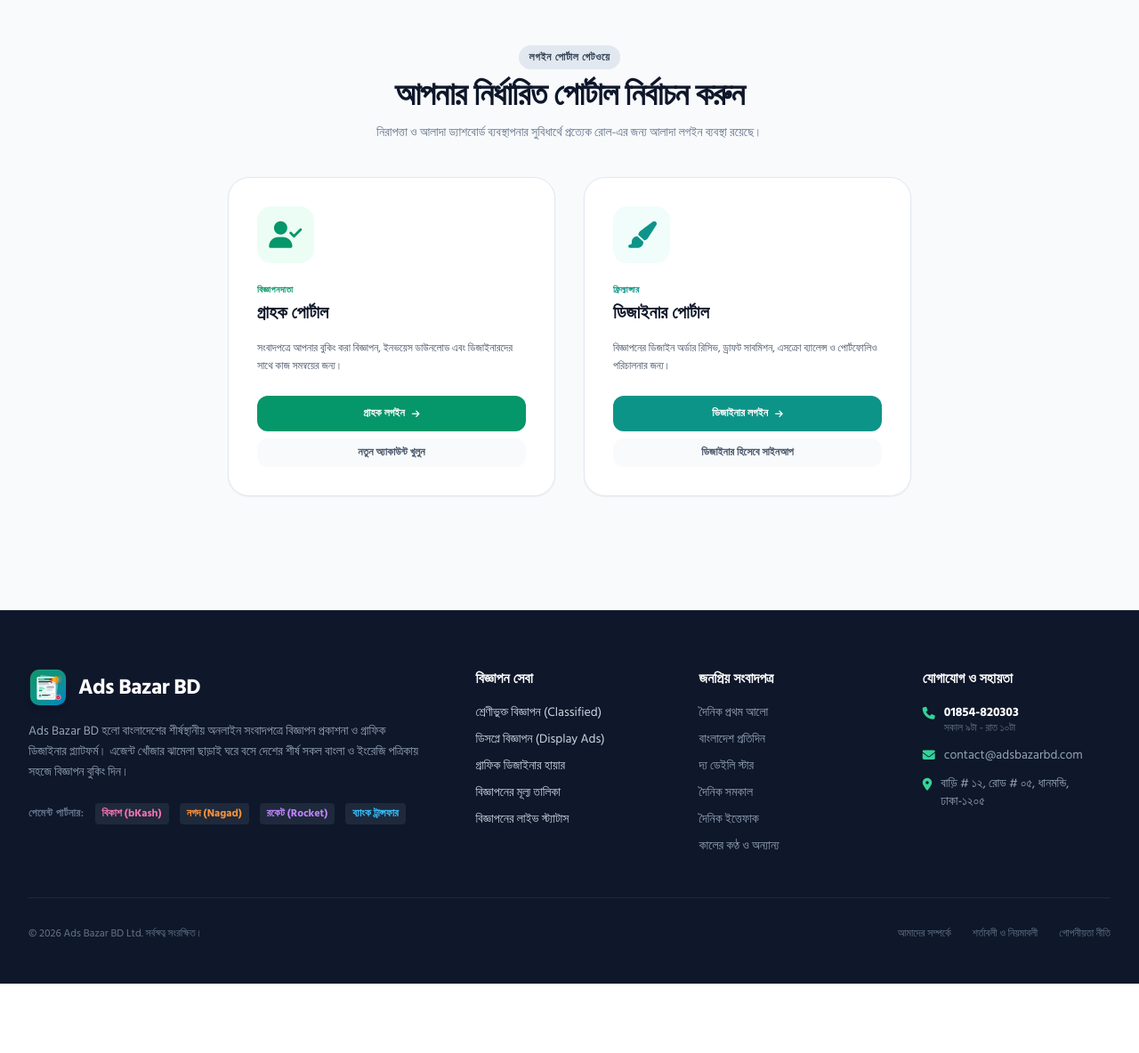
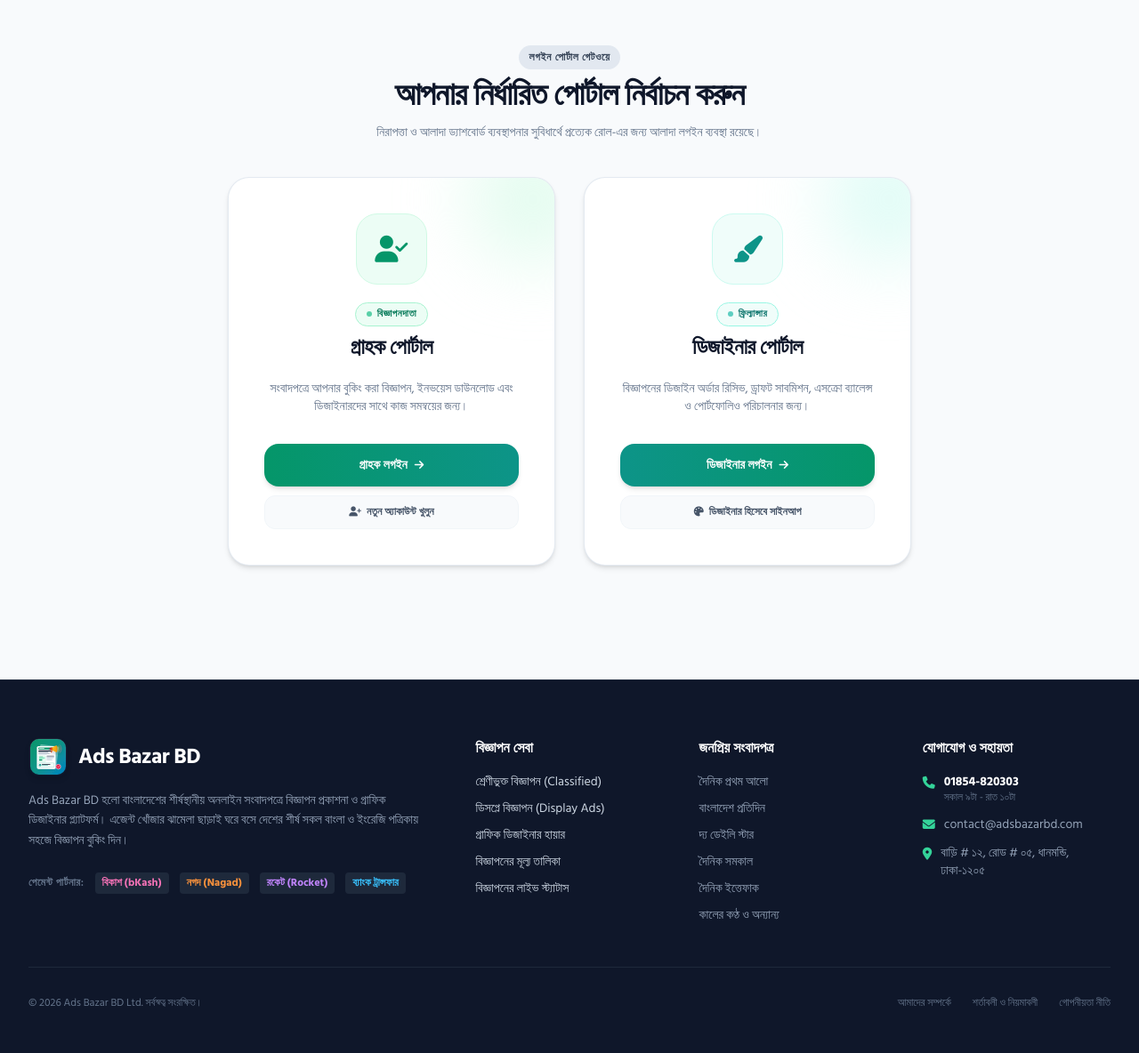
Before and after one commit to jahirul-fj/adsbazarbd, a Laravel app: page /login in a window 1280 px wide. Shown: the part 131-1315 px from the top of the page at 89% size. Before the commit the page ends 1237 px from the top, so only its background shows below. Run offline with Laravel 12, Linux system fonts and the light colour scheme; some libraries are stand-ins or nearby versions.

Commit message:
Center align card contents and enhance visual design on login portal selector

```diff
--- a/resources/views/auth/portal-selector.blade.php
+++ b/resources/views/auth/portal-selector.blade.php
@@ -16,49 +16,83 @@
 
     <div class="grid grid-cols-1 md:grid-cols-2 gap-8 max-w-3xl mx-auto">
         <!-- Portal 1: Client -->
-        <div class="bg-white rounded-3xl p-8 border border-slate-200 shadow-sm hover:shadow-xl hover:border-emerald-500 transition-all duration-300 flex flex-col justify-between group">
-            <div class="space-y-4">
-                <div class="w-16 h-16 rounded-2xl bg-emerald-50 text-emerald-600 flex items-center justify-center text-3xl group-hover:bg-emerald-600 group-hover:text-white transition-colors">
+        <div class="relative overflow-hidden bg-white rounded-3xl p-8 sm:p-10 border border-slate-200/90 shadow-md hover:shadow-2xl hover:border-emerald-500 hover:-translate-y-1.5 transition-all duration-300 flex flex-col justify-between items-center text-center group">
+            <!-- Ambient corner glow -->
+            <div class="absolute -top-12 -right-12 w-36 h-36 bg-emerald-100/60 rounded-full blur-2xl group-hover:bg-emerald-200/70 transition-colors pointer-events-none"></div>
+
+            <div class="space-y-5 flex flex-col items-center w-full relative z-10">
+                <!-- Icon Badge -->
+                <div class="w-20 h-20 rounded-3xl bg-emerald-50 border border-emerald-100 text-emerald-600 flex items-center justify-center text-3xl shadow-xs group-hover:scale-110 group-hover:bg-emerald-600 group-hover:text-white group-hover:shadow-lg transition-all duration-300">
                     <i class="fa-solid fa-user-check"></i>
                 </div>
-                <div>
-                    <span class="text-[10px] font-bold text-emerald-600 uppercase tracking-wider">বিজ্ঞাপনদাতা</span>
-                    <h3 class="text-xl font-black text-slate-900 mt-0.5">গ্রাহক পোর্টাল</h3>
+
+                <!-- Role Tag & Title -->
+                <div class="space-y-2 flex flex-col items-center">
+                    <span class="inline-flex items-center gap-1.5 px-3 py-1 rounded-full text-[11px] font-bold uppercase tracking-wider bg-emerald-50 text-emerald-700 border border-emerald-200">
+                        <span class="w-1.5 h-1.5 rounded-full bg-emerald-500 animate-pulse"></span>
+                        বিজ্ঞাপনদাতা
+                    </span>
+                    <h3 class="text-2xl font-black text-slate-900 tracking-tight group-hover:text-emerald-700 transition-colors">
+                        গ্রাহক পোর্টাল
+                    </h3>
                 </div>
-                <p class="text-xs text-slate-600 leading-relaxed">
+
+                <!-- Description -->
+                <p class="text-xs sm:text-sm text-slate-500 leading-relaxed max-w-xs mx-auto">
                     সংবাদপত্রে আপনার বুকিং করা বিজ্ঞাপন, ইনভয়েস ডাউনলোড এবং ডিজাইনারদের সাথে কাজ সমন্বয়ের জন্য।
                 </p>
             </div>
-            <div class="pt-6 space-y-2">
-                <a href="{{ route('client.login') }}" class="w-full inline-flex items-center justify-center gap-2 py-3 bg-emerald-600 hover:bg-emerald-700 text-white font-bold text-xs rounded-xl shadow-xs transition-colors">
-                    গ্রাহক লগইন <i class="fa-solid fa-arrow-right text-[10px]"></i>
+
+            <!-- Buttons -->
+            <div class="pt-8 space-y-2.5 w-full relative z-10">
+                <a href="{{ route('client.login') }}" class="w-full inline-flex items-center justify-center gap-2 py-3.5 bg-gradient-to-r from-emerald-600 to-teal-600 hover:from-emerald-700 hover:to-teal-700 text-white font-extrabold text-sm rounded-2xl shadow-md hover:shadow-lg transition-all">
+                    <span>গ্রাহক লগইন</span>
+                    <i class="fa-solid fa-arrow-right text-xs"></i>
                 </a>
-                <a href="{{ route('client.register') }}" class="w-full inline-flex items-center justify-center py-2 bg-slate-50 hover:bg-slate-100 text-slate-600 text-xs font-semibold rounded-xl transition-colors">
-                    নতুন অ্যাকাউন্ট খুলুন
+                <a href="{{ route('client.register') }}" class="w-full inline-flex items-center justify-center gap-1.5 py-2.5 bg-slate-50 hover:bg-emerald-50 text-slate-600 hover:text-emerald-700 text-xs font-bold rounded-xl transition-all border border-slate-100">
+                    <i class="fa-solid fa-user-plus text-[11px]"></i>
+                    <span>নতুন অ্যাকাউন্ট খুলুন</span>
                 </a>
             </div>
         </div>
 
         <!-- Portal 2: Designer -->
-        <div class="bg-white rounded-3xl p-8 border border-slate-200 shadow-sm hover:shadow-xl hover:border-teal-500 transition-all duration-300 flex flex-col justify-between group">
-            <div class="space-y-4">
-                <div class="w-16 h-16 rounded-2xl bg-teal-50 text-teal-600 flex items-center justify-center text-3xl group-hover:bg-teal-600 group-hover:text-white transition-colors">
+        <div class="relative overflow-hidden bg-white rounded-3xl p-8 sm:p-10 border border-slate-200/90 shadow-md hover:shadow-2xl hover:border-teal-500 hover:-translate-y-1.5 transition-all duration-300 flex flex-col justify-between items-center text-center group">
+            <!-- Ambient corner glow -->
+            <div class="absolute -top-12 -right-12 w-36 h-36 bg-teal-100/60 rounded-full blur-2xl group-hover:bg-teal-200/70 transition-colors pointer-events-none"></div>
+
+            <div class="space-y-5 flex flex-col items-center w-full relative z-10">
+                <!-- Icon Badge -->
+                <div class="w-20 h-20 rounded-3xl bg-teal-50 border border-teal-100 text-teal-600 flex items-center justify-center text-3xl shadow-xs group-hover:scale-110 group-hover:bg-teal-600 group-hover:text-white group-hover:shadow-lg transition-all duration-300">
                     <i class="fa-solid fa-paintbrush"></i>
                 </div>
-                <div>
-                    <span class="text-[10px] font-bold text-teal-600 uppercase tracking-wider">ফ্রিল্যান্সার</span>
-                    <h3 class="text-xl font-black text-slate-900 mt-0.5">ডিজাইনার পোর্টাল</h3>
+
+                <!-- Role Tag & Title -->
+                <div class="space-y-2 flex flex-col items-center">
+                    <span class="inline-flex items-center gap-1.5 px-3 py-1 rounded-full text-[11px] font-bold uppercase tracking-wider bg-teal-50 text-teal-700 border border-teal-200">
+                        <span class="w-1.5 h-1.5 rounded-full bg-teal-500 animate-pulse"></span>
+                        ফ্রিল্যান্সার
+                    </span>
+                    <h3 class="text-2xl font-black text-slate-900 tracking-tight group-hover:text-teal-700 transition-colors">
+                        ডিজাইনার পোর্টাল
+                    </h3>
                 </div>
-                <p class="text-xs text-slate-600 leading-relaxed">
+
+                <!-- Description -->
+                <p class="text-xs sm:text-sm text-slate-500 leading-relaxed max-w-xs mx-auto">
                     বিজ্ঞাপনের ডিজাইন অর্ডার রিসিভ, ড্রাফট সাবমিশন, এসক্রো ব্যালেন্স ও পোর্টফোলিও পরিচালনার জন্য।
                 </p>
             </div>
-            <div class="pt-6 space-y-2">
-                <a href="{{ route('designer.login') }}" class="w-full inline-flex items-center justify-center gap-2 py-3 bg-teal-600 hover:bg-teal-700 text-white font-bold text-xs rounded-xl shadow-xs transition-colors">
-                    ডিজাইনার লগইন <i class="fa-solid fa-arrow-right text-[10px]"></i>
+
+            <!-- Buttons -->
+            <div class="pt-8 space-y-2.5 w-full relative z-10">
+                <a href="{{ route('designer.login') }}" class="w-full inline-flex items-center justify-center gap-2 py-3.5 bg-gradient-to-r from-teal-600 to-emerald-600 hover:from-teal-700 hover:to-emerald-700 text-white font-extrabold text-sm rounded-2xl shadow-md hover:shadow-lg transition-all">
+                    <span>ডিজাইনার লগইন</span>
+                    <i class="fa-solid fa-arrow-right text-xs"></i>
                 </a>
-                <a href="{{ route('designer.register') }}" class="w-full inline-flex items-center justify-center py-2 bg-slate-50 hover:bg-slate-100 text-slate-600 text-xs font-semibold rounded-xl transition-colors">
-                    ডিজাইনার হিসেবে সাইনআপ
+                <a href="{{ route('designer.register') }}" class="w-full inline-flex items-center justify-center gap-1.5 py-2.5 bg-slate-50 hover:bg-teal-50 text-slate-600 hover:text-teal-700 text-xs font-bold rounded-xl transition-all border border-slate-100">
+                    <i class="fa-solid fa-palette text-[11px]"></i>
+                    <span>ডিজাইনার হিসেবে সাইনআপ</span>
                 </a>
             </div>
         </div>
```
